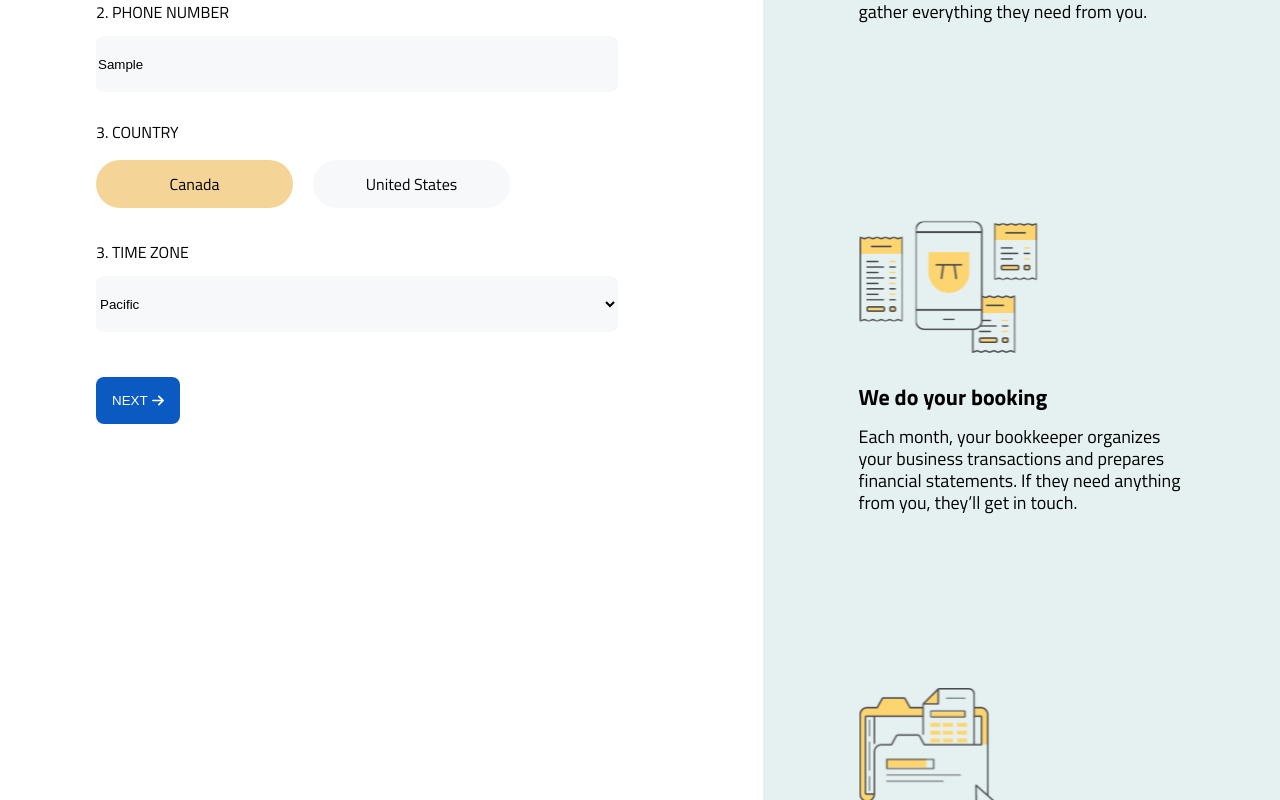
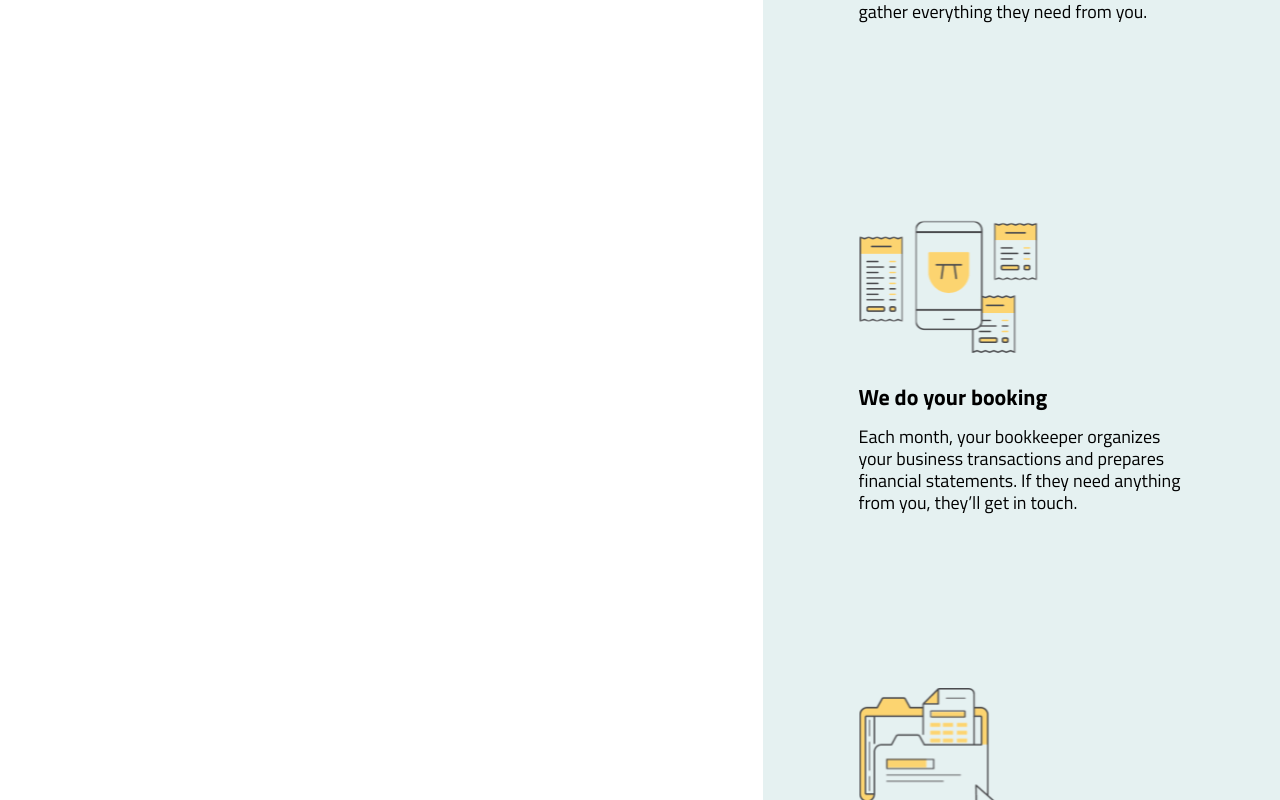
Before and after one commit to ash-river-jones/industryprojectclient, a React (Create React App) app: page / in a window 1280 px wide. Both pictures are taken after typing "Sample", "Sample" into the empty fields and a click on the button "NEXT". Shown: the part 903-1703 px from the top of the page. Built offline with nearby package versions, Linux system fonts and the light colour scheme; the HTML template or start-up script is replaced by a standard one.

Commit message:
fix errors

```diff
--- a/src/pages/Form/Form.jsx
+++ b/src/pages/Form/Form.jsx
@@ -8,7 +8,7 @@ import PageHeader from "../../components/PageHeader/PageHeader";
 
 import FormArticle from "../../components/FormArticle/FormArticle";
 
-import { useNavigate, Link } from "react-router-dom";
+import { useNavigate } from "react-router-dom";
 import { useEffect, useState } from "react";
 const { v4: uuid } = require("uuid");
 
@@ -70,6 +70,14 @@ export default function Form() {
       setCompanyNameError(true);
     }
   }, [companyName]);
+
+  useEffect(() => {
+    if (phoneNumber !== "") {
+      setPhoneNumberError(null);
+    } else {
+      setPhoneNumberError(true);
+    }
+  }, [phoneNumber]);
 
   useEffect(() => {
     if (phoneNumber !== "") {
@@ -142,8 +150,7 @@ export default function Form() {
   };
 
   const handelFormSubmit = function (event) {
-    event.preventDefault();
-
+    event.preventDefault()
     if (
       companySizeError === true ||
       monthyRevenueError === true ||
@@ -157,7 +164,6 @@ export default function Form() {
       emailError === true ||
       passwordError === true
     ) {
-      alert("The required information has not been provided");
     } else {
       console.log(formData);
       navigate("/welcome");
@@ -168,13 +174,13 @@ export default function Form() {
 
   const handelFormPartOneDone = function () {
     if (
-      companySizeError !== true ||
-      monthyRevenueError !== true ||
-      lastTaxReturnError !== true ||
-      companyNameError !== true ||
-      phoneNumberError !== true ||
-      countryError !== true ||
-      timeZoneError !== true
+      companySizeError === true ||
+      monthyRevenueError === true ||
+      lastTaxReturnError === true ||
+      companyNameError === true ||
+      phoneNumberError === true ||
+      countryError === true ||
+      timeZoneError === true
     ) {
       setFormPartOneDone(true);
     } else {
@@ -185,13 +191,6 @@ export default function Form() {
 
   const handelFormPartTwoBack = function () {
     setFormPartOneDone(false);
-    setCompanySize(companySize);
-    setMonthyRevenue(monthyRevenue);
-    setLastTaxReturn(lastTaxReturn);
-    setCompanyName(companyName);
-    setPhoneNumber(phoneNumber);
-    setCountry(country);
-    setTimeZone(timeZone);
   };
 
 
@@ -201,7 +200,7 @@ export default function Form() {
         <div className="form-main">
           <PageHeader />
           <main>
-            <form onSubmit={handelFormSubmit}>
+            <form>
               {!formPartOneDone && (
                 <section>
                   <section className="company-size">
@@ -461,25 +460,6 @@ export default function Form() {
                     </div>
                   </section>
                   <section className="contact-info">
-                    {/* <div className='c-info'>
-                        <h2 className='c-info__subheader'>Contact</h2>
-                        <label htmlFor="companyname" className='c-info__form-label'>1. Company Name
-                          <input type="text" className='c-info__form-input-name' value={companyName} onChange={(e) => {setCompanyName(e.target.value)}}/>
-                        </label>
-                        <label htmlFor="" className='c-info__form-label'>2. Phone Number
-                          <input type="text" className='c-info__form-input-phone' value={phoneNumber} onChange={(e) => {setPhoneNumber(e.target.value)}}/>
-                        </label>
-                        <div className='c-info__wrper-labels'>
-                          <label htmlFor="" className='c-info__form-label'>3. Country
-                            <input type="text" className='c-info__form-input-country' value={country} onChange={(e) => {setCountry(e.target.value)}}/>
-                          </label>
-                          <label htmlFor="" className='c-info__form-label'>2. Phone Number
-                            <input type="text" className='c-info__form-input-phone' value={phoneNumber} onChange={(e) => {setPhoneNumber(e.target.value)}}/>
-                          </label>
-
-                        </div>
-
-                    </div> */}
                     <div className="c-info">
                       {/* <form action="" className='c-info__form'>                 */}
                       <h2 className="c-info__subheader">
@@ -495,12 +475,12 @@ export default function Form() {
 
                       <label htmlFor="" className="c-info__form-label">
                         1. COMPANY NAME
-                        <input type="text" className="c-info__form-input-name" />
+                        <input type="text" className="c-info__form-input-name" value={companyName} onChange={(e)=>{setCompanyName(e.target.value)}}/>
                       </label>
 
                       <label htmlFor="" className="c-info__form-label">
                         2. PHONE NUMBER
-                        <input type="text" className="c-info__form-input-phone" />
+                        <input type="text" className="c-info__form-input-phone" value={phoneNumber} onChange={(e)=>{setPhoneNumber(e.target.value)}}/>
                       </label>
 
                       {/* Ratio btns */}
@@ -516,9 +496,12 @@ export default function Form() {
                               name="selector"
                               className="c-info__selector-item-radio"
                               checked
+                              onChange={(e) => {
+                                setCountry(e.target.value);
+                              }}
                             />
                             <label
-                              for="radio1"
+                              htmlFor="radio1"
                               className="c-info__selector-item-label"
                             >
                               Canada
@@ -530,9 +513,12 @@ export default function Form() {
                               id="radio2"
                               name="selector"
                               className="c-info__selector-item-radio"
+                              onChange={(e) => {
+                                setCountry(e.target.value);
+                              }}
                             />
                             <label
-                              for="radio2"
+                              htmlFor="radio2"
                               className="c-info__selector-item-label"
                             >
                               United States
@@ -605,6 +591,7 @@ export default function Form() {
               {formPartOneDone && (
                 <section className="account-form">
                   <h1 className="account_title">Create your bench account</h1>
+                  <p className='account_text'>Review your account details and create a password</p>
                   <label htmlFor="first_name" className="account_label">
                     {" "}
                     First Name
@@ -665,9 +652,10 @@ export default function Form() {
                     />
                     <div></div>
                   </label>
+                  <p className='account_text'>by signing up you accept our <a href='https://bench.co/terms/'>End User License Agreement and Terms of Service</a></p>
                   <div className='form_btn_container'>
                     <button className="btn_back" onClick={handelFormPartTwoBack}></button>
-                    <Btn onClick={() => {navigate('/welcome')}} text="Next" class_name="account_btn" />
+                    <Btn onClick={()=>{navigate('/welcome')}} text="Next" class_name="account_btn" />
                   </div>
                 </section>
               )}
```
